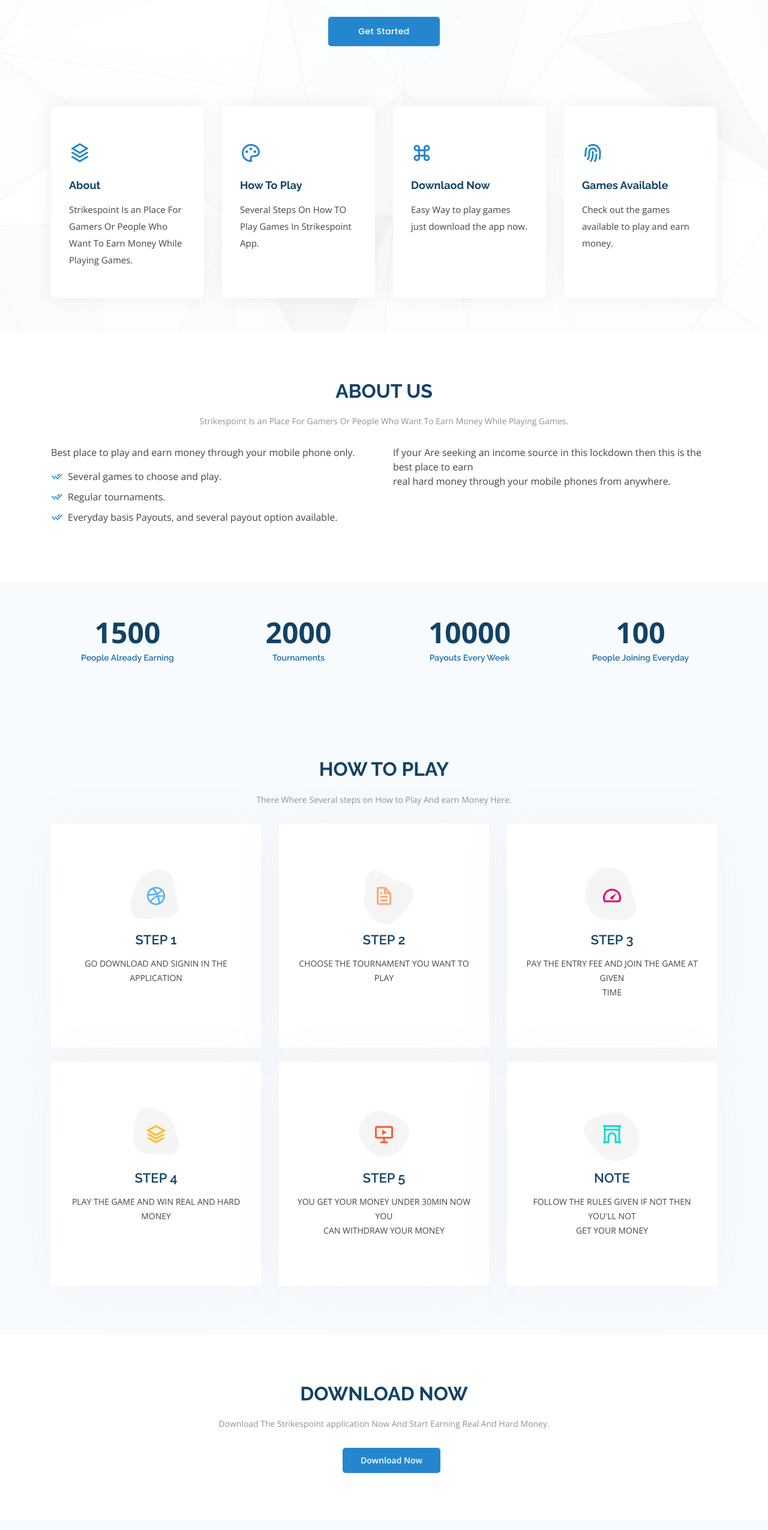
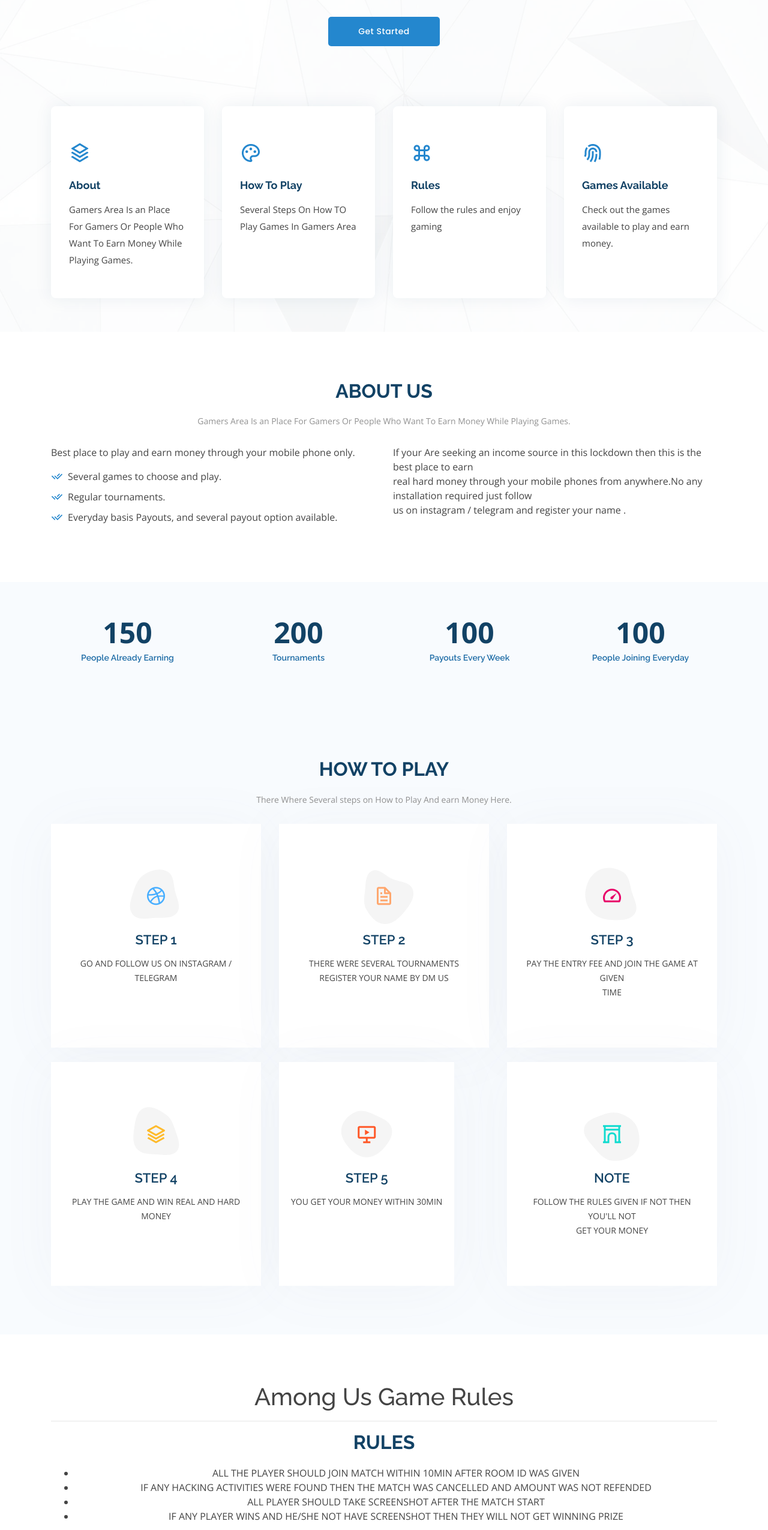
Before and after one commit to abhaysakariya/Strikerspoint, a plain HTML site: page index.html in a window 1280 px wide. Shown: the part 247-2797 px from the top of the page at 60% size. Drawn offline with nearby package versions, Linux system fonts and the light colour scheme.

Commit message:
main file

```diff
--- a/index.html
+++ b/index.html
@@ -5,7 +5,7 @@
   <meta charset="utf-8">
   <meta content="width=device-width, initial-scale=1.0" name="viewport">
 
-  <title>StrikersPoint</title>
+  <title>Gamers Area</title>
   <meta content="" name="descriptison">
   <meta content="" name="keywords">
 
@@ -36,7 +36,7 @@
   <header id="header" class="fixed-top">
     <div class="container d-flex align-items-center">
 
-      <h1 class="logo mr-auto"><a href="#">StrikersPoint</a></h1>
+      <h1 class="logo mr-auto"><a href="#">Gamers Area</a></h1>
       <!-- Uncomment below if you prefer to use an image logo -->
       <!-- <a href="index.html" class="logo mr-auto"><img src="assets/img/logo.png" alt="" class="img-fluid"></a> -->
 
@@ -45,7 +45,7 @@
           <li class="active"><a href="#">Home</a></li>
           <li><a href="#about">About</a></li>
           <li><a href="#services">How To Play</a></li>
-          <li><a href="#portfolio">Downlaod Now</a></li>
+          <li><a href="#portfolio">Rules</a></li>
           <li><a href="#team">Available Games</a></li>
 
 
@@ -63,7 +63,7 @@
     <div class="container position-relative" data-aos="fade-up" data-aos-delay="100">
       <div class="row justify-content-center">
         <div class="col-xl-7 col-lg-9 text-center">
-          <h1>StrikersPoint</h1>
+          <h1>Gamers Area</h1>
           <h2>Play Games Earn Cash</h2>
         </div>
       </div>
@@ -76,7 +76,7 @@
           <div class="icon-box">
             <div class="icon"><i class="ri-stack-line"></i></div>
             <h4 class="title"><a href="#about">About</a></h4>
-            <p class="description">Strikespoint Is an Place For Gamers Or People Who Want To Earn Money While Playing Games.</p>
+            <p class="description">Gamers Area Is an Place For Gamers Or People Who Want To Earn Money While Playing Games.</p>
           </div>
         </div>
 
@@ -84,15 +84,15 @@
           <div class="icon-box">
             <div class="icon"><i class="ri-palette-line"></i></div>
             <h4 class="title"><a href="#services">How To Play</a></h4>
-            <p class="description">Several Steps On How TO Play Games In Strikespoint App.</p>
+            <p class="description">Several Steps On How TO Play Games In Gamers Area</p>
           </div>
         </div>
 
         <div class="col-md-6 col-lg-3 d-flex align-items-stretch mb-5 mb-lg-0" data-aos="zoom-in" data-aos-delay="400">
           <div class="icon-box">
             <div class="icon"><i class="ri-command-line"></i></div>
-            <h4 class="title"><a href="#portfolio">Downlaod Now </a></h4>
-            <p class="description">Easy Way to play games just download the app now.</p>
+            <h4 class="title"><a href="#portfolio">Rules </a></h4>
+            <p class="description">Follow the rules and enjoy gaming</p>
           </div>
         </div>
 
@@ -116,7 +116,7 @@
 
         <div class="section-title">
           <h2>About Us</h2>
-          <p>Strikespoint Is an Place For Gamers Or People Who Want To Earn Money While Playing Games.</p>
+          <p>Gamers Area Is an Place For Gamers Or People Who Want To Earn Money While Playing Games.</p>
         </div>
 
         <div class="row content">
@@ -133,7 +133,8 @@
           <div class="col-lg-6 pt-4 pt-lg-0">
             <p>
               If your Are seeking an income source in this lockdown then this is the best place to earn <br>
-              real hard money through your mobile phones from anywhere.
+              real hard money through your mobile phones from anywhere.No any installation required just follow<br>
+              us on instagram / telegram and register your name .
             </p>
 
           </div>
@@ -150,21 +151,21 @@
 
           <div class="col-lg-3 col-md-5 col-6 d-md-flex align-items-md-stretch">
             <div class="count-box">
-              <span data-toggle="counter-up">1500</span>
+              <span data-toggle="counter-up">150</span>
               <p>People Already Earning</p>
             </div>
           </div>
 
           <div class="col-lg-3 col-md-5 col-6 d-md-flex align-items-md-stretch">
             <div class="count-box">
-              <span data-toggle="counter-up">2000</span>
+              <span data-toggle="counter-up">200</span>
               <p>Tournaments</p>
             </div>
           </div>
 
           <div class="col-lg-3 col-md-5 col-6 d-md-flex align-items-md-stretch">
             <div class="count-box">
-              <span data-toggle="counter-up">10000</span>
+              <span data-toggle="counter-up">100</span>
               <p>Payouts Every Week</p>
             </div>
           </div>
@@ -206,7 +207,7 @@
                 <i class="bx bxl-dribbble"></i>
               </div>
               <h4><a href="">STEP 1</a></h4>
-              <p>GO DOWNLOAD AND SIGNIN IN THE APPLICATION </p>
+              <p>GO AND FOLLOW US ON INSTAGRAM / TELEGRAM </p>
             </div>
           </div>
 
@@ -219,7 +220,7 @@
                 <i class="bx bx-file"></i>
               </div>
               <h4><a href="">STEP 2</a></h4>
-              <p>CHOOSE THE TOURNAMENT YOU WANT TO PLAY</p>
+              <p>THERE WERE SEVERAL TOURNAMENTS REGISTER YOUR NAME BY DM US</p>
             </div>
           </div>
 
@@ -258,7 +259,7 @@
                 <i class="bx bx-slideshow"></i>
               </div>
               <h4><a href="">STEP 5</a></h4>
-              <p>YOU GET YOUR MONEY UNDER 30MIN NOW YOU<br> CAN WITHDRAW YOUR MONEY</p>
+              <p>YOU GET YOUR MONEY WITHIN 30MIN</p>
             </div>
           </div>
 
@@ -287,12 +288,23 @@
       <div class="container" data-aos="fade-up">
 
         <div class="section-title">
-          <h2>Download Now</h2>
-          <p>Download The Strikespoint application Now And Start Earning Real And Hard Money.</p>
+          <h1>Among Us Game Rules</h1>
+          <hr>
+          <h2>Rules</h2>
+
+          <ul>
+            <li>ALL THE PLAYER SHOULD JOIN MATCH WITHIN 10MIN AFTER ROOM ID WAS GIVEN</li>
+            <li>IF ANY HACKING ACTIVITIES WERE FOUND THEN THE MATCH WAS CANCELLED AND AMOUNT WAS NOT REFENDED</li>
+            <li>ALL PLAYER SHOULD TAKE SCREENSHOT AFTER THE MATCH START</li>
+            <li>IF ANY PLAYER WINS AND HE/SHE NOT HAVE SCREENSHOT THEN THEY WILL NOT GET WINNING PRIZE</li>
+          <hr>
+            <h2>Prize Distribution System</h2>
+            <li>IF CREWMATES WIN THEN PRIZE WILL BE GIVEN TO PLAYERS WHO ARE ALIVE ONLY, DIED OR EJECTED PLAYER WILL NOT GET PRIZE</li>
+            <li>IF IMPOSTER WIN THEN PRIZE WILL BE GIVEN TO PLAYERS WHO ARE ALIVE ONLY, DIED OR EJECTED PLAYER WILL NOT GET PRIZE</li>
+            <li>WINNING PLAYERS HAVE TO TAKE AN SCREENSHOT FOR VERIFICATION</li>
+          </ul>
         </div>
-        <div class="text-center">
-          <a class="get-started-btn scrollto" href="#">Download Now</a>
-        </div>
+
 
 
         </div>
@@ -373,7 +385,7 @@
         <div class="row">
 
           <div class="col-lg-3 col-md-6 footer-contact">
-            <h3>Strikerspoint</h3>
+            <h3>Gamers Area</h3>
 
           </div>
 
@@ -383,7 +395,7 @@
               <li><i class="bx bx-chevron-right"></i> <a href="#home">Home</a></li>
               <li><i class="bx bx-chevron-right"></i> <a href="#about">About us</a></li>
               <li><i class="bx bx-chevron-right"></i> <a href="#services">How To Play</a></li>
-              <li><i class="bx bx-chevron-right"></i> <a href="#portfolio">Download Now</a></li>
+              <li><i class="bx bx-chevron-right"></i> <a href="#portfolio">Rules</a></li>
               <li><i class="bx bx-chevron-right"></i> <a href="#team">Available Games</a></li>
             </ul>
           </div>
@@ -400,24 +412,19 @@
 
       <div class="mr-md-auto text-center text-md-left">
         <div class="copyright">
-          &copy; Copyright <strong><span>StrikersPoint</span></strong>. All Rights Reserved
+          &copy; Copyright <strong><span>Gamers Area</span></strong>. All Rights Reserved
 
 
         </div>
         <div class="credits">
-          <!-- All the links in the footer should remain intact. -->
-          <!-- You can delete the links only if you purchased the pro version. -->
-          <!-- Licensing information: https://bootstrapmade.com/license/ -->
-          <!-- Purchase the pro version with working PHP/AJAX contact form: https://bootstrapmade.com/onepage-multipurpose-bootstrap-template/ -->
+
           Designed by <a >Abhaysakariya</a>
         </div>
       </div>
       <div class="social-links text-center text-md-right pt-3 pt-md-0">
-        <a href="#" class="twitter"><i class="bx bxl-twitter"></i></a>
-        <a href="#" class="facebook"><i class="bx bxl-facebook"></i></a>
-        <a href="#" class="instagram"><i class="bx bxl-instagram"></i></a>
-        <a href="#" class="google-plus"><i class="bx bxl-skype"></i></a>
-        <a href="#" class="linkedin"><i class="bx bxl-linkedin"></i></a>
+        <a href="https://instagram.com/playamongusearncash?igshid=kcxo8l4jv7v1" class="twitter"><i class="bx bxl-instagram"></i></a>
+
+        <a href="https://t.me/gamersareaamongus" class="linkedin"><i class="bx bxl-telegram"></i></a>
       </div>
     </div>
   </footer><!-- End Footer -->
```
